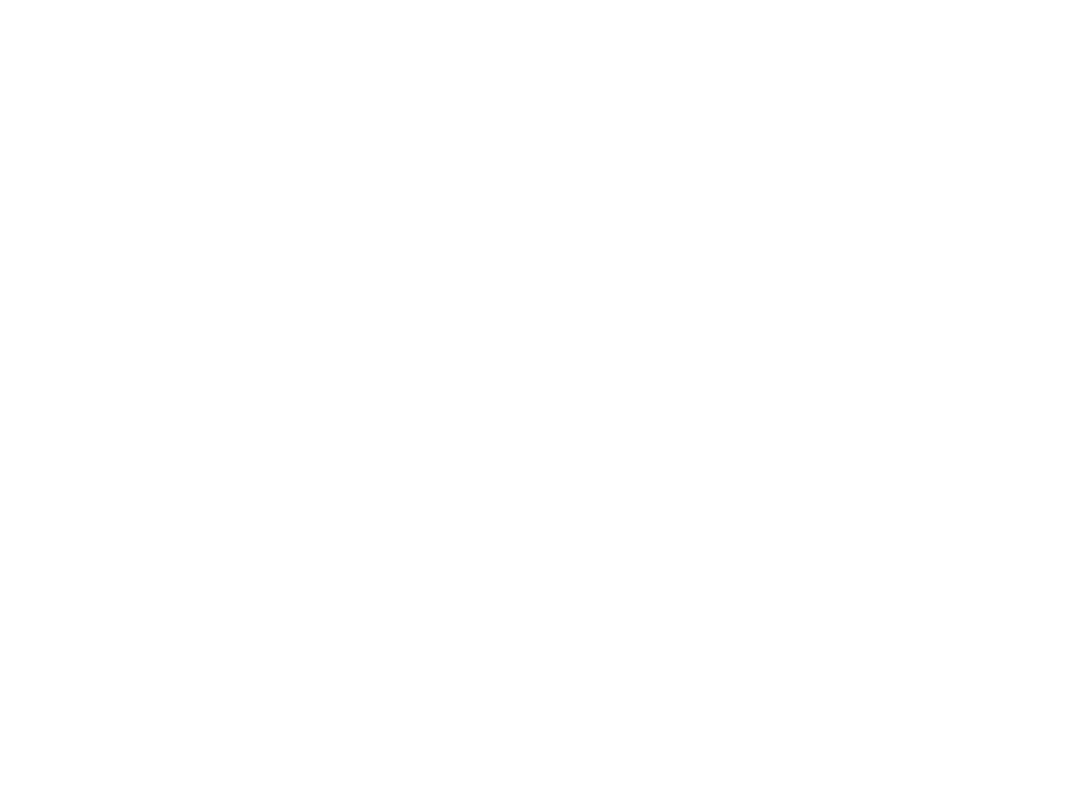
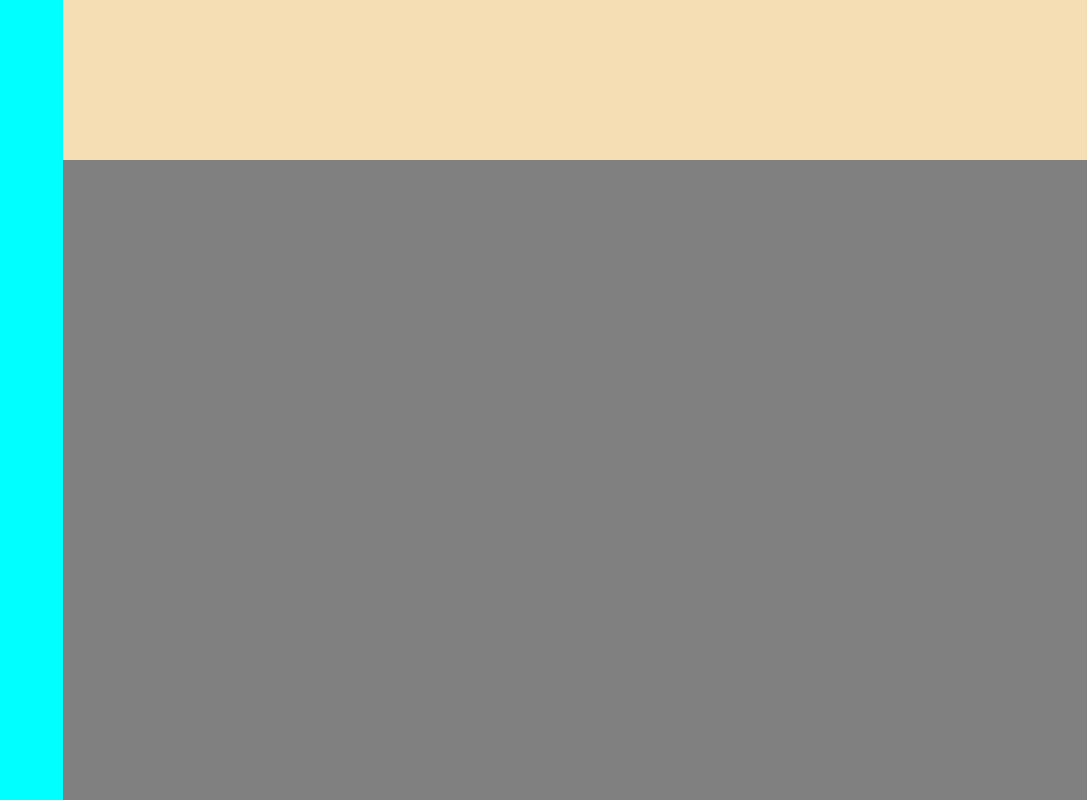
Before and after one commit to Brodypen/odin-AdminDashboard, a plain HTML site: page index.html in a window 1280 px wide. Shown: the whole page, without its empty margins (193-1280 px from the left). Drawn offline with Linux system fonts and the light colour scheme.

Commit message:
Add layout

```diff
--- a/index.html
+++ b/index.html
@@ -10,7 +10,7 @@
 </head>
 <body>
     <div class="sideBar"></div>
-    <div class="top"></div>
-    <div class="main"></div>
+    <header class="headerBar"></header>
+    <main class="main"></main>
 </body>
 </html>
--- a/styles.css
+++ b/styles.css
@@ -0,0 +1,18 @@
+body {
+    display: grid;
+    min-height: 100vh;
+    margin: 0;
+    padding: 0;
+    grid-template: 1fr 4fr / 1fr 4fr;
+}
+.sideBar{
+    grid-row: 1/ span 2;
+ background-color: aqua;
+}
+.headerBar {
+    background-color: wheat;
+    margin: 0;
+}
+.main {
+    background-color: grey;
+}
```
